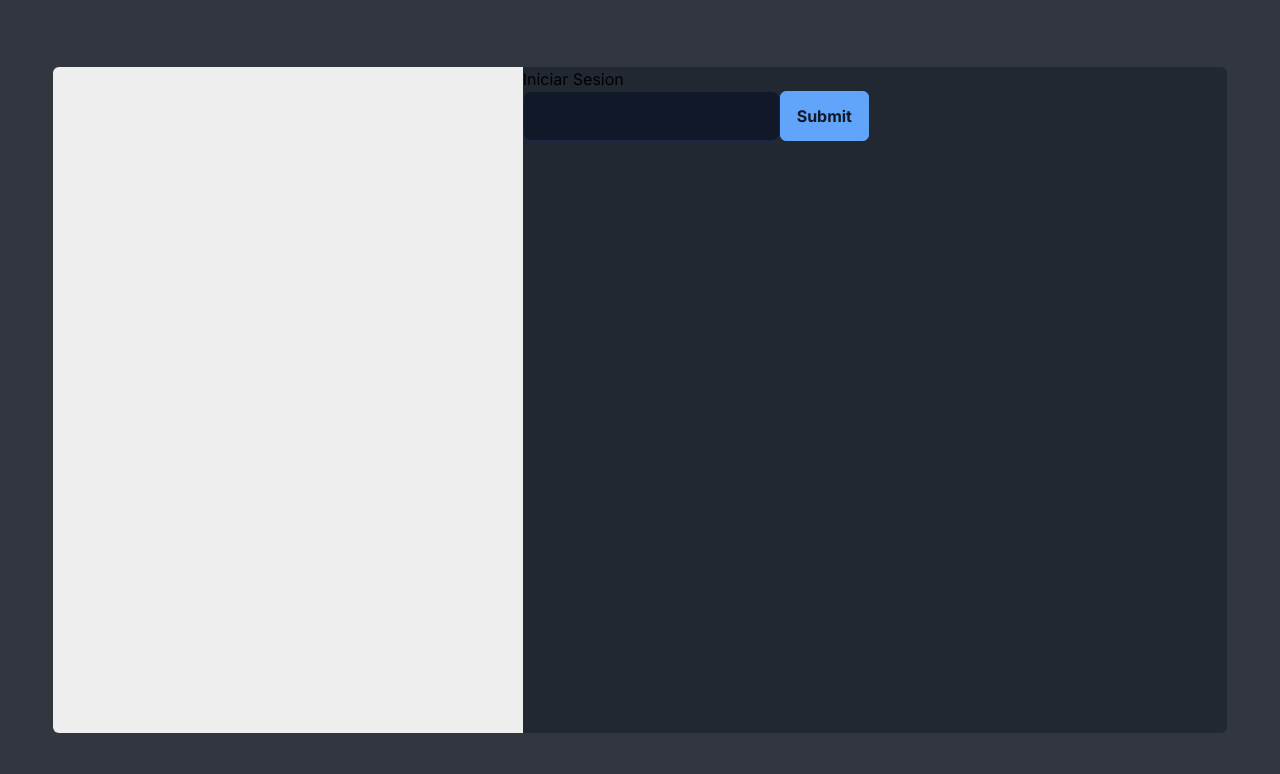
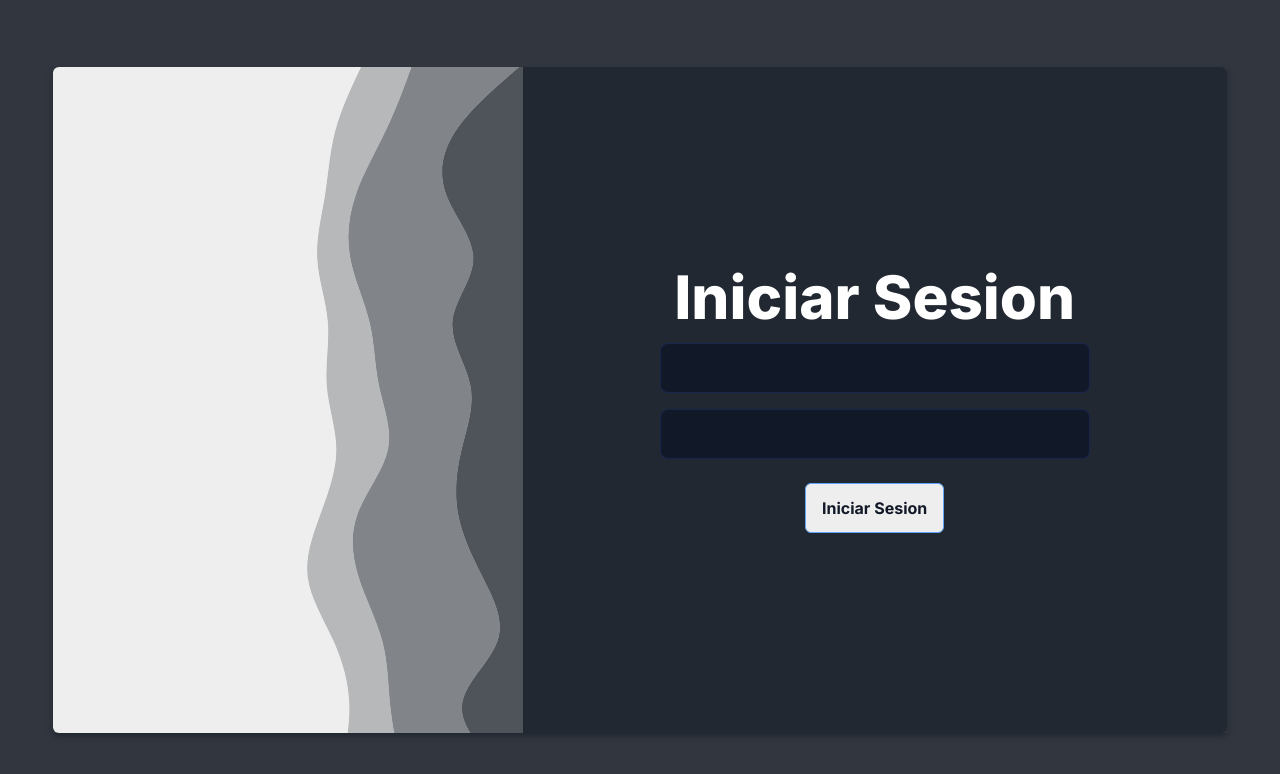
Before and after one commit to DnzoCoud/py_mantix_front, a Next.js app: page /Login in a window 1280 px wide. Shown: the top 774 px of the page. Built offline with nearby package versions, Linux system fonts and the light colour scheme.

Commit message:
arreglos Login

```diff
--- a/src/app/Login/page.tsx
+++ b/src/app/Login/page.tsx
@@ -1,109 +1,87 @@
 "use client";
 import React, { useRef, useState } from "react";
-import Waves from "./svg.png";
 import { InputText } from "primereact/inputtext";
-import { Steps } from "primereact/steps";
-import { MenuItem } from "primereact/menuitem";
 import { Button } from "primereact/button";
 import { Image } from "primereact/image";
-import { Toast } from "primereact/toast";
 import { Dialog } from "primereact/dialog";
-export default function page() {
-  const toast = useRef<Toast>(null);
+import { Password } from "primereact/password";
+import StackImg from "@/app/Login/stack.png";
+export default function Login() {
   const [value, setValue] = useState<string>("");
-  const items: MenuItem[] = [
-    {
-      label: "Personal Info",
-    },
-    {
-      label: "Reservation",
-    },
-    {
-      label: "Review",
-    },
-  ];
-  const show = () => {
-    toast.current?.show({
-      severity: "info",
-      summary: "Info",
-      detail: "Message Content",
-    });
-  };
 
   const [visible, setVisible] = useState<boolean>(false);
   return (
     <>
-      <div className="w-full h-full flex justify-center items-center bg-dark_medium_bg">
-        <div className="w-11/12 h-5/6 flex ">
-          <div className="w-[40%] h-full bg-white_bg relative rounded-tl-md rounded-bl-md">
+      <div className="w-full h-full flex justify-center items-center bg-dark_medium_bg ">
+        <div className="w-11/12 h-5/6 flex shadow-md shadow-dark_bg">
+          <div className="w-[40%] h-full bg-white_bg relative rounded-tl-md rounded-bl-md flex items-end">
+            {/* <img src={StackImg.src} alt="" /> */}
+
             <svg
-              id="wave"
-              viewBox="0 0 1440 150"
+              xmlns="http://www.w3.org/2000/svg"
+              id="visual"
+              viewBox="0 0 100 1900"
+              width="960"
+              height="2000"
               version="1.1"
-              xmlns="http://www.w3.org/2000/svg"
-              className="rotate-[270deg] hidden"
-              preserveAspectRatio="none"
+              className="h-full"
             >
-              <defs>
-                <linearGradient id="sw-gradient-0" x1="0" x2="0" y1="1" y2="0">
-                  <stop stopColor="rgba(34, 40, 49, 1)" offset="0%"></stop>
-                  <stop stopColor="rgba(238, 238, 238, 1)" offset="100%"></stop>
-                </linearGradient>
-              </defs>
               <path
-                fill="url(#sw-gradient-0)"
-                d="M0,30L17.1,35C34.3,40,69,50,103,57.5C137.1,65,171,70,206,82.5C240,95,274,115,309,105C342.9,95,377,55,411,47.5C445.7,40,480,65,514,67.5C548.6,70,583,50,617,37.5C651.4,25,686,20,720,17.5C754.3,15,789,15,823,32.5C857.1,50,891,85,926,82.5C960,80,994,40,1029,25C1062.9,10,1097,20,1131,30C1165.7,40,1200,50,1234,50C1268.6,50,1303,40,1337,45C1371.4,50,1406,70,1440,70C1474.3,70,1509,50,1543,37.5C1577.1,25,1611,20,1646,35C1680,50,1714,85,1749,90C1782.9,95,1817,70,1851,67.5C1885.7,65,1920,85,1954,82.5C1988.6,80,2023,55,2057,57.5C2091.4,60,2126,90,2160,97.5C2194.3,105,2229,90,2263,77.5C2297.1,65,2331,55,2366,62.5C2400,70,2434,95,2451,107.5L2468.6,120L2468.6,150L2451.4,150C2434.3,150,2400,150,2366,150C2331.4,150,2297,150,2263,150C2228.6,150,2194,150,2160,150C2125.7,150,2091,150,2057,150C2022.9,150,1989,150,1954,150C1920,150,1886,150,1851,150C1817.1,150,1783,150,1749,150C1714.3,150,1680,150,1646,150C1611.4,150,1577,150,1543,150C1508.6,150,1474,150,1440,150C1405.7,150,1371,150,1337,150C1302.9,150,1269,150,1234,150C1200,150,1166,150,1131,150C1097.1,150,1063,150,1029,150C994.3,150,960,150,926,150C891.4,150,857,150,823,150C788.6,150,754,150,720,150C685.7,150,651,150,617,150C582.9,150,549,150,514,150C480,150,446,150,411,150C377.1,150,343,150,309,150C274.3,150,240,150,206,150C171.4,150,137,150,103,150C68.6,150,34,150,17,150L0,150Z"
-              ></path>
-              <defs>
-                <linearGradient id="sw-gradient-1" x1="0" x2="0" y1="1" y2="0">
-                  <stop stopColor="rgba(238, 238, 238, 1)" offset="0%"></stop>
-                  <stop stopColor="rgba(34, 40, 49, 1)" offset="100%"></stop>
-                </linearGradient>
-              </defs>
+                d="M834 2000L827.7 1969.7C821.3 1939.3 808.7 1878.7 810.3 1818C812 1757.3 828 1696.7 836 1636.2C844 1575.7 844 1515.3 837.5 1454.8C831 1394.3 818 1333.7 814.8 1273C811.7 1212.3 818.3 1151.7 821.7 1091C825 1030.3 825 969.7 828.2 909C831.3 848.3 837.7 787.7 842.3 727C847 666.3 850 605.7 842 545.2C834 484.7 815 424.3 815 363.8C815 303.3 834 242.7 845.2 182C856.3 121.3 859.7 60.7 861.3 30.3L863 0L960 0L960 30.3C960 60.7 960 121.3 960 182C960 242.7 960 303.3 960 363.8C960 424.3 960 484.7 960 545.2C960 605.7 960 666.3 960 727C960 787.7 960 848.3 960 909C960 969.7 960 1030.3 960 1091C960 1151.7 960 1212.3 960 1273C960 1333.7 960 1394.3 960 1454.8C960 1515.3 960 1575.7 960 1636.2C960 1696.7 960 1757.3 960 1818C960 1878.7 960 1939.3 960 1969.7L960 2000Z"
+                fill="#222831"
+              />
               <path
-                fill="url(#sw-gradient-1)"
-                d="M0,120L17.1,107.5C34.3,95,69,70,103,72.5C137.1,75,171,105,206,107.5C240,110,274,85,309,67.5C342.9,50,377,40,411,52.5C445.7,65,480,100,514,115C548.6,130,583,125,617,107.5C651.4,90,686,60,720,40C754.3,20,789,10,823,17.5C857.1,25,891,50,926,60C960,70,994,65,1029,57.5C1062.9,50,1097,40,1131,47.5C1165.7,55,1200,80,1234,85C1268.6,90,1303,75,1337,72.5C1371.4,70,1406,80,1440,90C1474.3,100,1509,110,1543,107.5C1577.1,105,1611,90,1646,72.5C1680,55,1714,35,1749,27.5C1782.9,20,1817,25,1851,40C1885.7,55,1920,80,1954,75C1988.6,70,2023,35,2057,35C2091.4,35,2126,70,2160,80C2194.3,90,2229,75,2263,60C2297.1,45,2331,30,2366,42.5C2400,55,2434,95,2451,115L2468.6,135L2468.6,150L2451.4,150C2434.3,150,2400,150,2366,150C2331.4,150,2297,150,2263,150C2228.6,150,2194,150,2160,150C2125.7,150,2091,150,2057,150C2022.9,150,1989,150,1954,150C1920,150,1886,150,1851,150C1817.1,150,1783,150,1749,150C1714.3,150,1680,150,1646,150C1611.4,150,1577,150,1543,150C1508.6,150,1474,150,1440,150C1405.7,150,1371,150,1337,150C1302.9,150,1269,150,1234,150C1200,150,1166,150,1131,150C1097.1,150,1063,150,1029,150C994.3,150,960,150,926,150C891.4,150,857,150,823,150C788.6,150,754,150,720,150C685.7,150,651,150,617,150C582.9,150,549,150,514,150C480,150,446,150,411,150C377.1,150,343,150,309,150C274.3,150,240,150,206,150C171.4,150,137,150,103,150C68.6,150,34,150,17,150L0,150Z"
-              ></path>
-              <defs>
-                <linearGradient id="sw-gradient-2" x1="0" x2="0" y1="1" y2="0">
-                  <stop stopColor="rgba(34, 40, 49, 1)" offset="0%"></stop>
-                  <stop stopColor="rgba(238, 238, 238, 1)" offset="100%"></stop>
-                </linearGradient>
-              </defs>
+                d="M661 2000L630.7 1969.7C600.3 1939.3 539.7 1878.7 546.2 1818C552.7 1757.3 626.3 1696.7 647.2 1636.2C668 1575.7 636 1515.3 605.5 1454.8C575 1394.3 546 1333.7 534.8 1273C523.7 1212.3 530.3 1151.7 544.8 1091C559.3 1030.3 581.7 969.7 570.3 909C559 848.3 514 787.7 518.8 727C523.7 666.3 578.3 605.7 578.3 545.2C578.3 484.7 523.7 424.3 501.2 363.8C478.7 303.3 488.3 242.7 528.3 182C568.3 121.3 638.7 60.7 673.8 30.3L709 0L864 0L862.3 30.3C860.7 60.7 857.3 121.3 846.2 182C835 242.7 816 303.3 816 363.8C816 424.3 835 484.7 843 545.2C851 605.7 848 666.3 843.3 727C838.7 787.7 832.3 848.3 829.2 909C826 969.7 826 1030.3 822.7 1091C819.3 1151.7 812.7 1212.3 815.8 1273C819 1333.7 832 1394.3 838.5 1454.8C845 1515.3 845 1575.7 837 1636.2C829 1696.7 813 1757.3 811.3 1818C809.7 1878.7 822.3 1939.3 828.7 1969.7L835 2000Z"
+                fill="#4f545b"
+              />
               <path
-                fill="url(#sw-gradient-2)"
-                d="M0,15L17.1,20C34.3,25,69,35,103,50C137.1,65,171,85,206,100C240,115,274,125,309,117.5C342.9,110,377,85,411,85C445.7,85,480,110,514,105C548.6,100,583,65,617,47.5C651.4,30,686,30,720,35C754.3,40,789,50,823,50C857.1,50,891,40,926,30C960,20,994,10,1029,17.5C1062.9,25,1097,50,1131,50C1165.7,50,1200,25,1234,17.5C1268.6,10,1303,20,1337,27.5C1371.4,35,1406,40,1440,37.5C1474.3,35,1509,25,1543,37.5C1577.1,50,1611,85,1646,95C1680,105,1714,90,1749,82.5C1782.9,75,1817,75,1851,67.5C1885.7,60,1920,45,1954,32.5C1988.6,20,2023,10,2057,5C2091.4,0,2126,0,2160,15C2194.3,30,2229,60,2263,60C2297.1,60,2331,30,2366,32.5C2400,35,2434,70,2451,87.5L2468.6,105L2468.6,150L2451.4,150C2434.3,150,2400,150,2366,150C2331.4,150,2297,150,2263,150C2228.6,150,2194,150,2160,150C2125.7,150,2091,150,2057,150C2022.9,150,1989,150,1954,150C1920,150,1886,150,1851,150C1817.1,150,1783,150,1749,150C1714.3,150,1680,150,1646,150C1611.4,150,1577,150,1543,150C1508.6,150,1474,150,1440,150C1405.7,150,1371,150,1337,150C1302.9,150,1269,150,1234,150C1200,150,1166,150,1131,150C1097.1,150,1063,150,1029,150C994.3,150,960,150,926,150C891.4,150,857,150,823,150C788.6,150,754,150,720,150C685.7,150,651,150,617,150C582.9,150,549,150,514,150C480,150,446,150,411,150C377.1,150,343,150,309,150C274.3,150,240,150,206,150C171.4,150,137,150,103,150C68.6,150,34,150,17,150L0,150Z"
-              ></path>
+                d="M373 2000L366.7 1969.7C360.3 1939.3 347.7 1878.7 341.3 1818C335 1757.3 335 1696.7 319 1636.2C303 1575.7 271 1515.3 251.8 1454.8C232.7 1394.3 226.3 1333.7 248.7 1273C271 1212.3 322 1151.7 334.8 1091C347.7 1030.3 322.3 969.7 309.7 909C297 848.3 297 787.7 282.5 727C268 666.3 239 605.7 227.7 545.2C216.3 484.7 222.7 424.3 243.5 363.8C264.3 303.3 299.7 242.7 328.5 182C357.3 121.3 379.7 60.7 390.8 30.3L402 0L710 0L674.8 30.3C639.7 60.7 569.3 121.3 529.3 182C489.3 242.7 479.7 303.3 502.2 363.8C524.7 424.3 579.3 484.7 579.3 545.2C579.3 605.7 524.7 666.3 519.8 727C515 787.7 560 848.3 571.3 909C582.7 969.7 560.3 1030.3 545.8 1091C531.3 1151.7 524.7 1212.3 535.8 1273C547 1333.7 576 1394.3 606.5 1454.8C637 1515.3 669 1575.7 648.2 1636.2C627.3 1696.7 553.7 1757.3 547.2 1818C540.7 1878.7 601.3 1939.3 631.7 1969.7L662 2000Z"
+                fill="#818489"
+              />
+              <path
+                d="M201 2000L207.3 1969.7C213.7 1939.3 226.3 1878.7 224.7 1818C223 1757.3 207 1696.7 179.8 1636.2C152.7 1575.7 114.3 1515.3 106.3 1454.8C98.3 1394.3 120.7 1333.7 143 1273C165.3 1212.3 187.7 1151.7 187.7 1091C187.7 1030.3 165.3 969.7 160.5 909C155.7 848.3 168.3 787.7 163.5 727C158.7 666.3 136.3 605.7 133.2 545.2C130 484.7 146 424.3 155.7 363.8C165.3 303.3 168.7 242.7 184.7 182C200.7 121.3 229.3 60.7 243.7 30.3L258 0L403 0L391.8 30.3C380.7 60.7 358.3 121.3 329.5 182C300.7 242.7 265.3 303.3 244.5 363.8C223.7 424.3 217.3 484.7 228.7 545.2C240 605.7 269 666.3 283.5 727C298 787.7 298 848.3 310.7 909C323.3 969.7 348.7 1030.3 335.8 1091C323 1151.7 272 1212.3 249.7 1273C227.3 1333.7 233.7 1394.3 252.8 1454.8C272 1515.3 304 1575.7 320 1636.2C336 1696.7 336 1757.3 342.3 1818C348.7 1878.7 361.3 1939.3 367.7 1969.7L374 2000Z"
+                fill="#b6b8ba"
+              />
+              <path
+                d="M0 2000L0 1969.7C0 1939.3 0 1878.7 0 1818C0 1757.3 0 1696.7 0 1636.2C0 1575.7 0 1515.3 0 1454.8C0 1394.3 0 1333.7 0 1273C0 1212.3 0 1151.7 0 1091C0 1030.3 0 969.7 0 909C0 848.3 0 787.7 0 727C0 666.3 0 605.7 0 545.2C0 484.7 0 424.3 0 363.8C0 303.3 0 242.7 0 182C0 121.3 0 60.7 0 30.3L0 0L259 0L244.7 30.3C230.3 60.7 201.7 121.3 185.7 182C169.7 242.7 166.3 303.3 156.7 363.8C147 424.3 131 484.7 134.2 545.2C137.3 605.7 159.7 666.3 164.5 727C169.3 787.7 156.7 848.3 161.5 909C166.3 969.7 188.7 1030.3 188.7 1091C188.7 1151.7 166.3 1212.3 144 1273C121.7 1333.7 99.3 1394.3 107.3 1454.8C115.3 1515.3 153.7 1575.7 180.8 1636.2C208 1696.7 224 1757.3 225.7 1818C227.3 1878.7 214.7 1939.3 208.3 1969.7L202 2000Z"
+                fill="#eeeeee"
+              />
             </svg>
           </div>
-          <div className="flex-grow bg-dark_bg rounded-tr-md rounded-br-md">
-            <h1>Iniciar Sesion</h1>
+          <div className="flex-grow bg-dark_bg rounded-tr-md rounded-br-md flex justify-center items-center">
+            <div className="flex flex-col items-center w-11/12">
+              <h1 className="text-center text-6xl font-extrabold text-white">
+                Iniciar Sesion
+              </h1>
               <InputText
                 value={value}
                 onChange={(e: React.ChangeEvent<HTMLInputElement>) =>
                   setValue(e.target.value)
                 }
+                className="w-2/3 mt-4"
               />
-            <Button label="Submit" onClick={() => setVisible(true)} />
-            <Toast ref={toast} />
-
-            <Dialog
-              header="Header"
-              visible={visible}
-              maximizable
-              style={{ width: "50vw" }}
-              onHide={() => setVisible(false)}
-            >
-              <p className="m-0">
-                Lorem ipsum dolor sit amet, consectetur adipiscing elit, sed do
-                eiusmod tempor incididunt ut labore et dolore magna aliqua. Ut
-                enim ad minim veniam, quis nostrud exercitation ullamco laboris
-                nisi ut aliquip ex ea commodo consequat. Duis aute irure dolor
-                in reprehenderit in voluptate velit esse cillum dolore eu fugiat
-                nulla pariatur. Excepteur sint occaecat cupidatat non proident,
-                sunt in culpa qui officia deserunt mollit anim id est laborum.
-              </p>
-            </Dialog>
+              <Password
+                inputId="password"
+                value={value}
+                onChange={(e: React.ChangeEvent<HTMLInputElement>) =>
+                  setValue(e.target.value)
+                }
+                feedback={false}
+                tabIndex={1}
+                pt={{
+                  root: ({ props }: any) => ({
+                    className: "w-2/3 mt-4",
+                  }),
+                  input: {
+                    className: "w-full",
+                  },
+                }}
+              />
+              <Button
+                className="dark:bg-white_bg mt-6"
+                label="Iniciar Sesion"
+              />
+            </div>
           </div>
         </div>
       </div>
```
Also changed, not shown: src/app/Login/stack.png (added). Lines whose indentation alone changed are shown as unchanged.
